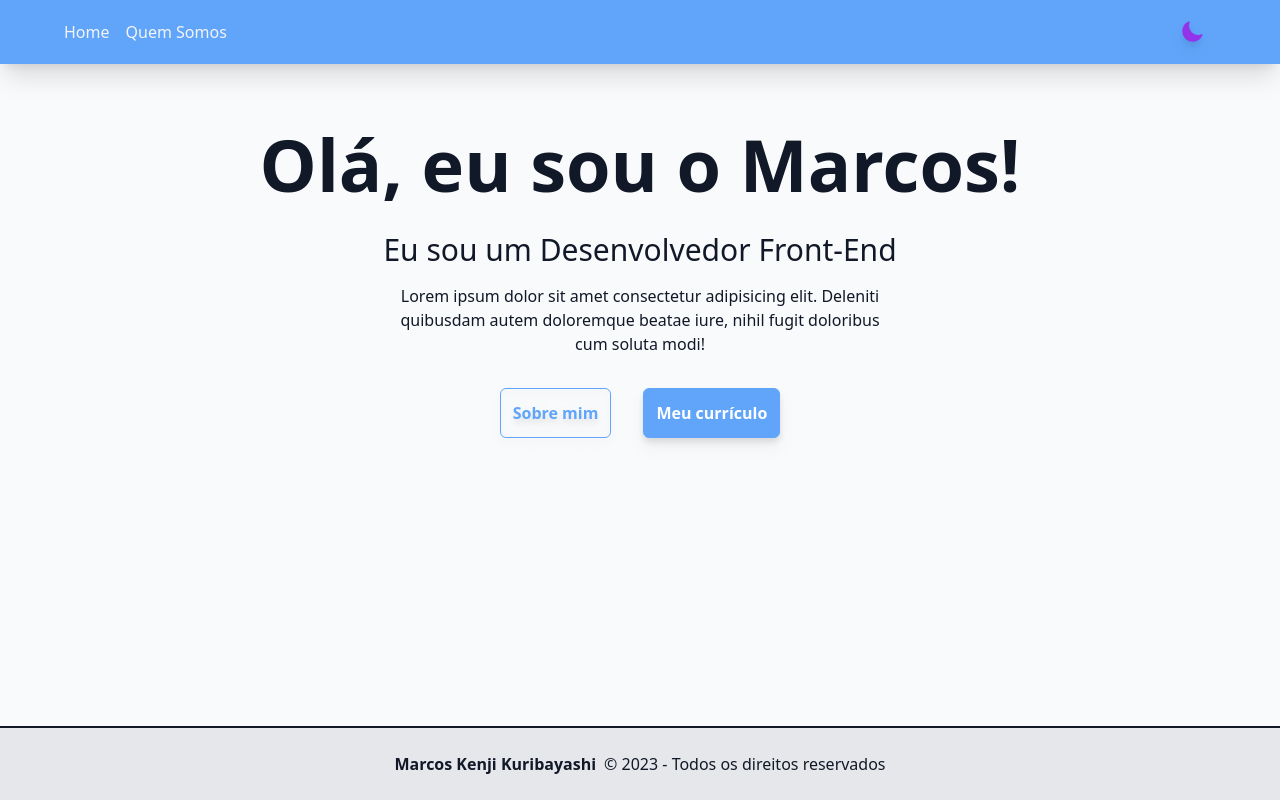
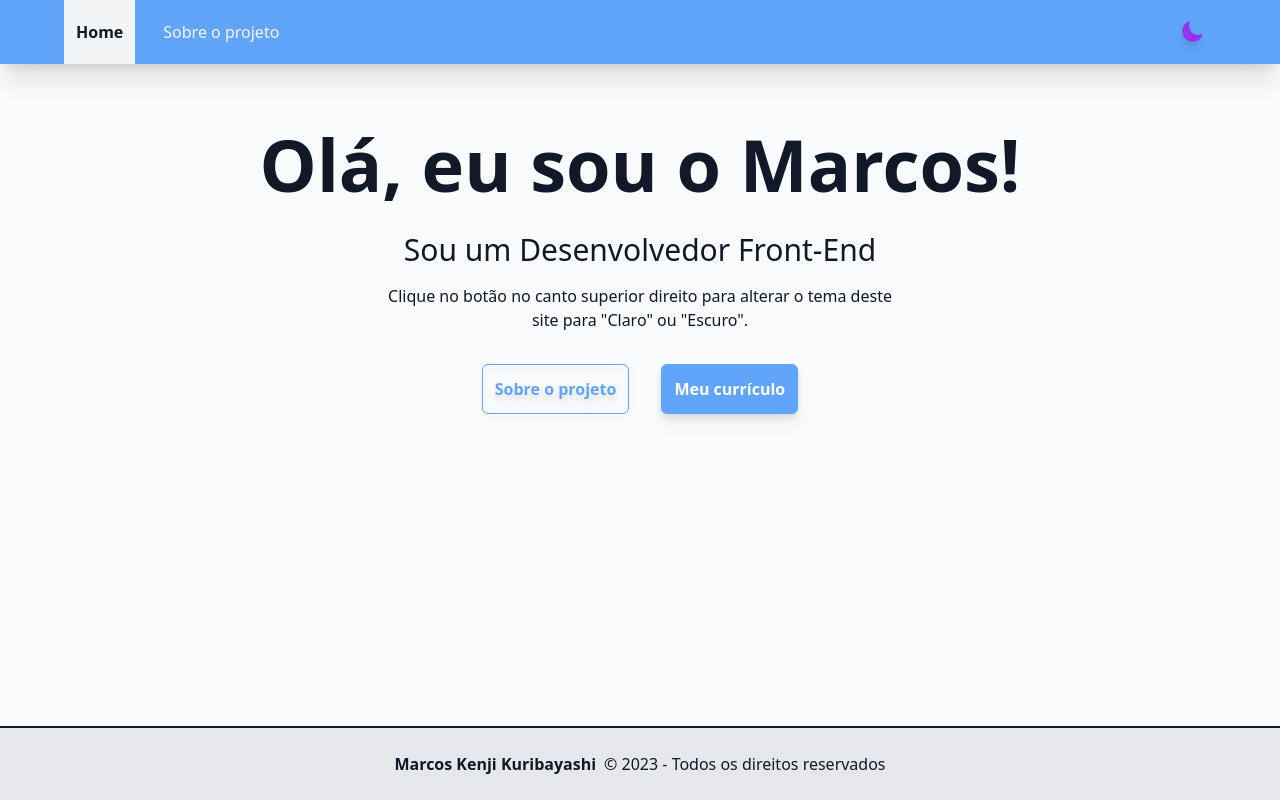
Before and after one commit to kenmarcos/dark-mode-nextjs-tailwind, a Next.js app: page / in a window 1280 px wide. Built offline with nearby package versions, Linux system fonts and the light colour scheme.

Commit message:
feat: add about pagelayout

```diff
--- a/src/components/Header/index.tsx
+++ b/src/components/Header/index.tsx
@@ -1,26 +1,38 @@
 import { ThemeToggle } from "@/components/ThemeToggle";
 import Link from "next/link";
+import { useRouter } from "next/router";
 
 const navigations = [
   { label: "Home", path: "/" },
-  { label: "Quem Somos", path: "/about" },
+  { label: "Sobre o projeto", path: "/about" },
 ];
 
 export const Header = () => {
+  const router = useRouter();
+
+  const { pathname } = router;
+
   return (
     <header className="h-16 bg-blue-400 dark:bg-purple-600 shadow-xl">
-      <div className="max-w-6xl mx-auto h-full flex items-center justify-between">
-        <ul className="flex gap-4">
+      <div className="max-w-6xl mx-auto h-full flex justify-between">
+        <ul className="flex h-full items-center gap-4">
           {navigations.map((nav) => (
-            <li key={nav.label}>
-              <Link className="text-gray-100" href={nav.path}>
-                {nav.label}
-              </Link>
+            <li
+              key={nav.label}
+              className={`px-3 flex items-center h-full ${
+                pathname === nav.path
+                  ? "bg-gray-100 font-bold dark:bg-black"
+                  : "text-gray-100"
+              }`}
+            >
+              <Link href={nav.path}>{nav.label}</Link>
             </li>
           ))}
         </ul>
 
-        <ThemeToggle />
+        <div className="flex items-center">
+          <ThemeToggle />
+        </div>
       </div>
     </header>
   );
--- /dev/null
+++ b/src/pages/about/index.tsx
@@ -0,0 +1,19 @@
+const About = () => {
+  return (
+    <section className="max-w-6xl mx-auto mt-16 text-center">
+      <h2 className="text-5xl font-bold">
+        Sobre o <span className="dark:text-purple-600">Projeto</span>
+      </h2>
+
+      <h3 className="text-3xl mt-8">Implementação de Dark Mode</h3>
+
+      <p className="mb-8 max-w-lg mx-auto mt-4">
+        Este projeto tem o propósito de praticar a implementação de um sistema
+        de alternância entre temas &quot;Claro&quot; e &quot;Escuro&quot;
+        utilizando os frameworks Next.js e Tailwind CSS.
+      </p>
+    </section>
+  );
+};
+
+export default About;
--- a/src/pages/index.tsx
+++ b/src/pages/index.tsx
@@ -8,16 +8,17 @@ export default function Home() {
         Olá, eu sou o <span className="dark:text-purple-600">Marcos</span>!
       </h1>
 
-      <h3 className="text-3xl mt-8">Eu sou um Desenvolvedor Front-End</h3>
+      <h3 className="text-3xl mt-8">Sou um Desenvolvedor Front-End</h3>
 
       <p className="mb-8 max-w-lg mx-auto mt-4">
-        Lorem ipsum dolor sit amet consectetur adipisicing elit. Deleniti
-        quibusdam autem doloremque beatae iure, nihil fugit doloribus cum soluta
-        modi!
+        Clique no botão no canto superior direito para alterar o tema deste site
+        para &quot;Claro&quot; ou &quot;Escuro&quot;.
       </p>
 
       <div className="space-x-8">
-        <Button className="btn-outline-primary">Sobre mim</Button>
+        <Link href="/about" className="btn btn-outline-primary">
+          Sobre o projeto
+        </Link>
 
         <Link
           href="https://drive.google.com/file/d/1dliLFFyLMfrCiAve5SycyjSCGqKCnmfF/view"
```
